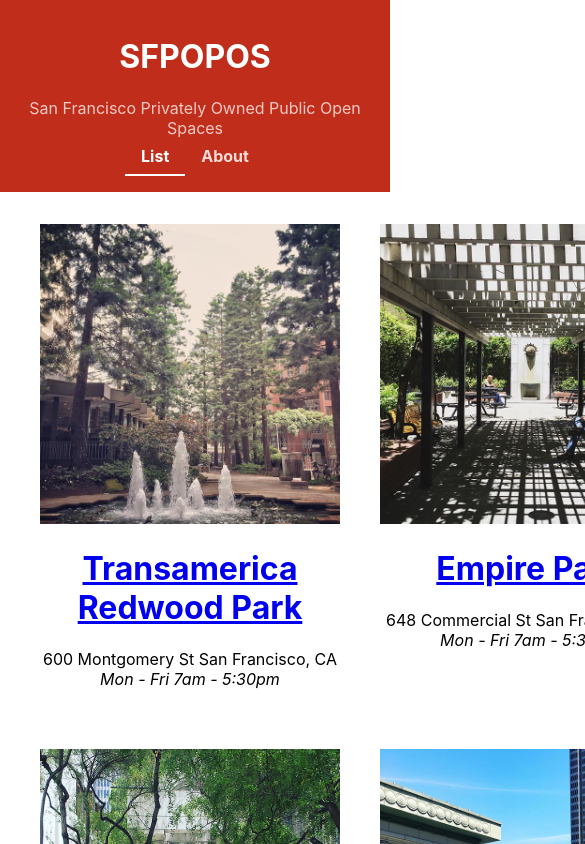
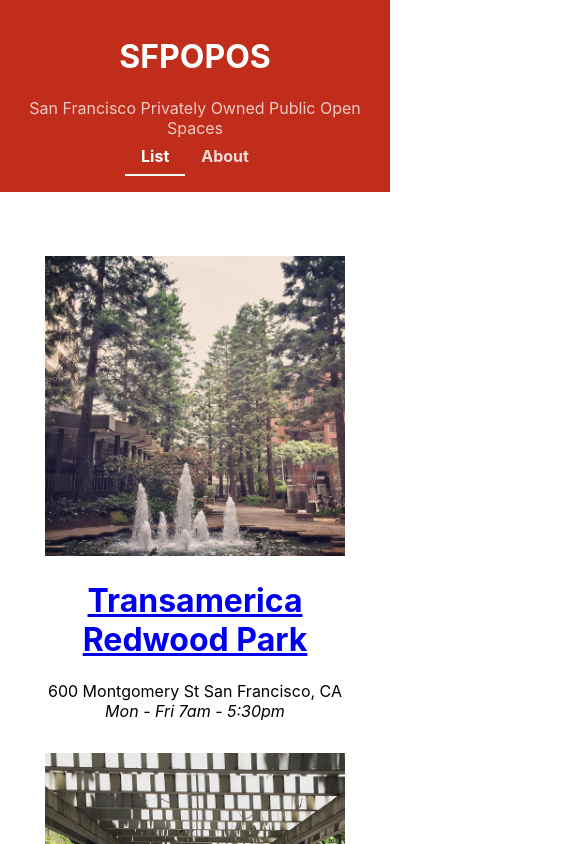
Before and after one commit to caocmai/React-Fundamentals, a React (Create React App) app: page / in a window 390 px wide. Shown: the top 844 px of the page, 585 px wide, since content can reach past the window. Built offline with nearby package versions, Linux system fonts and the light colour scheme; the HTML template or start-up script is replaced by a standard one.

Commit message:
add mobile page support

```diff
--- a/src/components/POPOSList/POPOSList.css
+++ b/src/components/POPOSList/POPOSList.css
@@ -1,7 +1,28 @@
-.POPOSList {
+/* .POPOSList {
     width: calc(100% - 80px);
     margin: auto;
     display: grid;
     grid-template-columns: 1fr 1fr 1fr;
     grid-gap: 40px;
+  } */
+
+.POPOSList {
+  display: grid;
+  grid-template-columns: 1fr 1fr 1fr;
+  grid-gap: 2em;
+  max-width: 1200px;
+  margin: auto;
+  padding: 2em;
+}
+
+@media only screen and (max-width: 960px) {
+  .POPOSList {
+      grid-template-columns: 1fr 1fr;
   }
+}
+
+@media only screen and (max-width: 700px) {
+  .POPOSList {
+      grid-template-columns: 1fr;
+  }
+}
```
